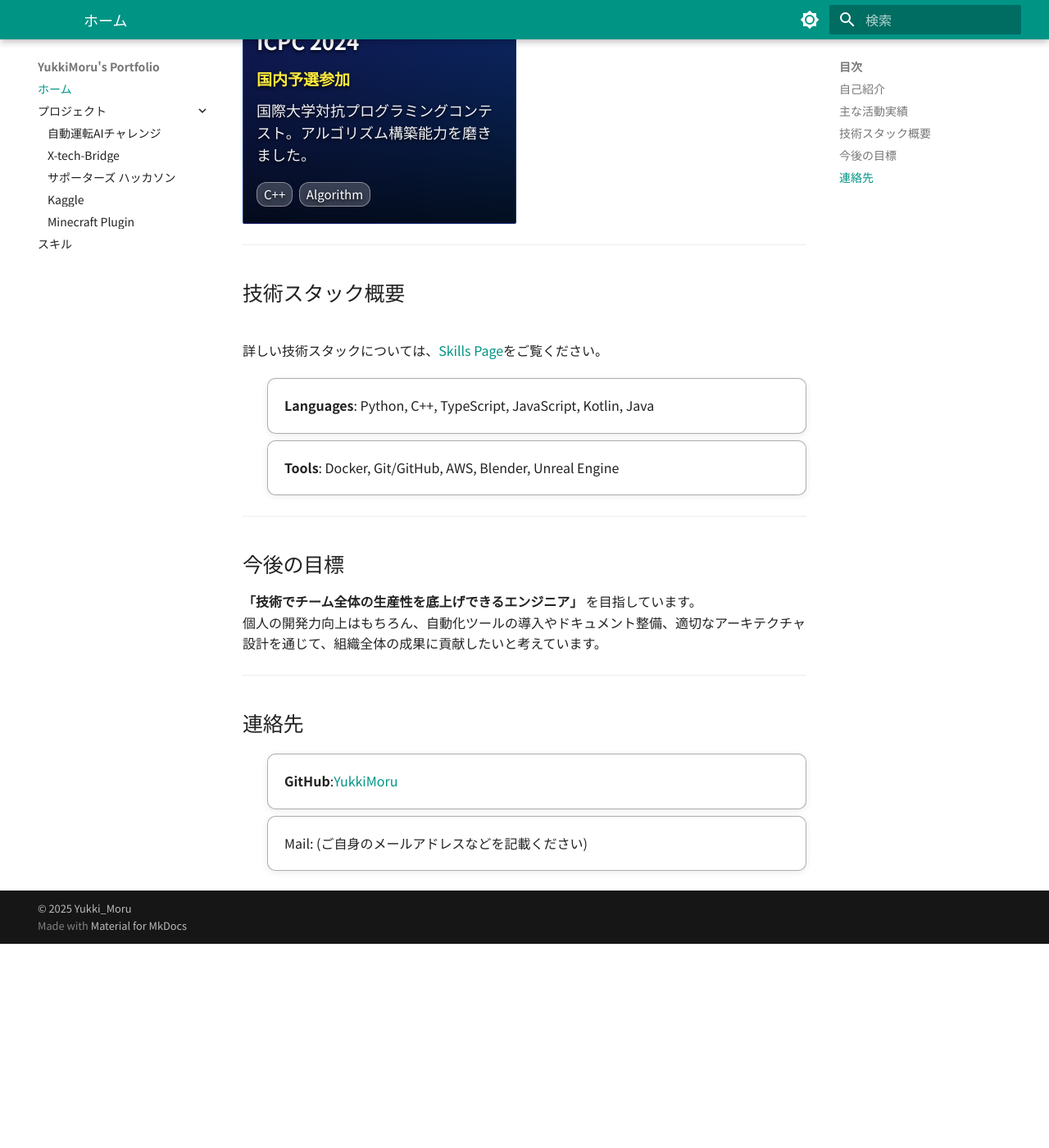
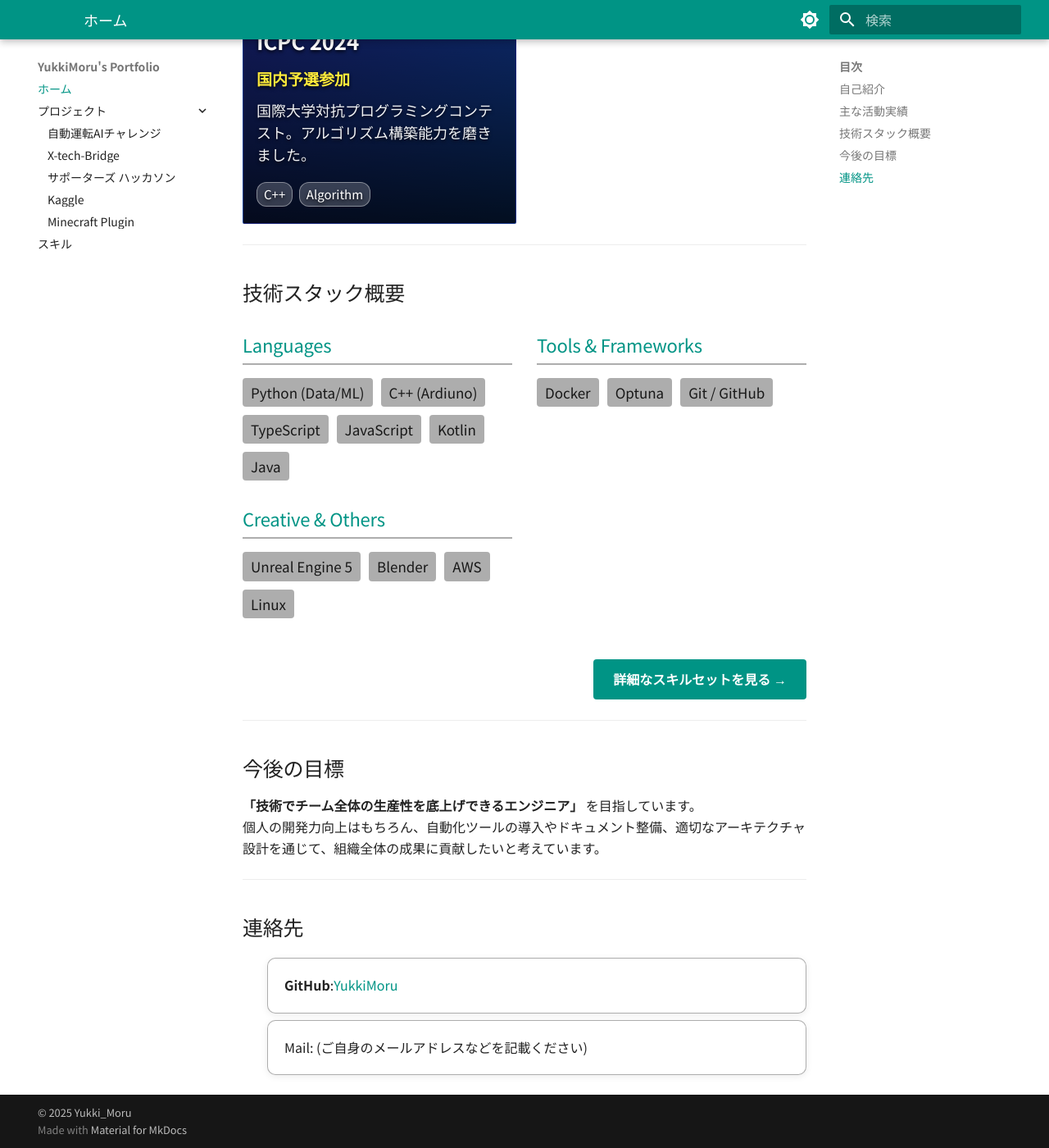
Before and after one commit to YukkiMoru/portfolio, an MkDocs documentation site: the page built from docs/index.md, in a window 1280 px wide and 1400 px high, scrolled down 1407 px. Shown: the whole window at 82% size. Built offline with MkDocs 1.6.1 and Material for MkDocs 9.7.7, drawn with Linux system fonts in a browser that asks for light colours; before the commit the page ends 2558 px from its top, so only the background shows below that.

Commit message:
add : 技術スタック概要のセクションを追加し、スタイルを整備

```diff
--- a/docs/index.md
+++ b/docs/index.md
@@ -87,11 +87,40 @@
 
 ## 技術スタック概要
 
-<br>
-詳しい技術スタックについては、[Skills Page](skills.md)をご覧ください。
+<div class="tech-stack-grid">
+    <div class="tech-category">
+        <h3>Languages</h3>
+        <div class="tech-tags">
+            <span class="tech-tag">Python (Data/ML)</span>
+            <span class="tech-tag">C++ (Ardiuno)</span>
+            <span class="tech-tag">TypeScript</span>
+            <span class="tech-tag">JavaScript</span>
+            <span class="tech-tag">Kotlin</span>
+            <span class="tech-tag">Java</span>
+        </div>
+    </div>
+    <div class="tech-category">
+        <h3>Tools & Frameworks</h3>
+        <div class="tech-tags">
+            <span class="tech-tag">Docker</span>
+            <span class="tech-tag">Optuna</span>
+            <span class="tech-tag">Git / GitHub</span>
+        </div>
+    </div>
+    <div class="tech-category">
+        <h3>Creative & Others</h3>
+        <div class="tech-tags">
+            <span class="tech-tag">Unreal Engine 5</span>
+            <span class="tech-tag">Blender</span>
+            <span class="tech-tag">AWS</span>
+            <span class="tech-tag">Linux</span>
+        </div>
+    </div>
+</div>
 
-- **Languages**: Python, C++, TypeScript, JavaScript, Kotlin, Java
-- **Tools**: Docker, Git/GitHub, AWS, Blender, Unreal Engine
+<div style="text-align: right;">
+    <a href="skills/" class="more-skills-btn">詳細なスキルセットを見る →</a>
+</div>
 
 ---
 
--- a/docs/stylesheets/extra.css
+++ b/docs/stylesheets/extra.css
@@ -182,3 +182,47 @@
     margin: 0.5rem 0 1rem 0;
     color: rgba(255, 255, 255, 0.95);
 }
+
+/* 技術スタック概要 (index.md) 用のスタイル */
+.tech-stack-grid {
+    display: grid;
+    grid-template-columns: repeat(auto-fit, minmax(250px, 1fr));
+    gap: 1.5rem;
+    margin: 1.5rem 0;
+}
+.tech-category h3 {
+    margin-top: 0;
+    margin-bottom: 0.8rem;
+    font-size: 1.1rem;
+    color: var(--md-primary-fg-color);
+    border-bottom: 2px solid var(--md-default-fg-color--lighter);
+    padding-bottom: 0.3rem;
+}
+.tech-tags {
+    display: flex;
+    flex-wrap: wrap;
+    gap: 0.5rem;
+}
+.tech-tag {
+    display: inline-block;
+    padding: 4px 10px;
+    border-radius: 4px;
+    background-color: var(--md-default-fg-color--lighter);
+    color: var(--md-default-fg-color);
+    font-size: 0.85rem;
+    font-weight: 500;
+}
+.more-skills-btn {
+    display: inline-block;
+    margin-top: 1rem;
+    padding: 0.6rem 1.2rem;
+    background-color: var(--md-primary-fg-color);
+    color: white !important;
+    border-radius: 4px;
+    text-decoration: none;
+    font-weight: bold;
+    transition: background-color 0.2s;
+}
+.more-skills-btn:hover {
+    background-color: var(--md-primary-fg-color--dark);
+}
```
Also changed, not shown: docs/skills.md (+50 -18 lines).
